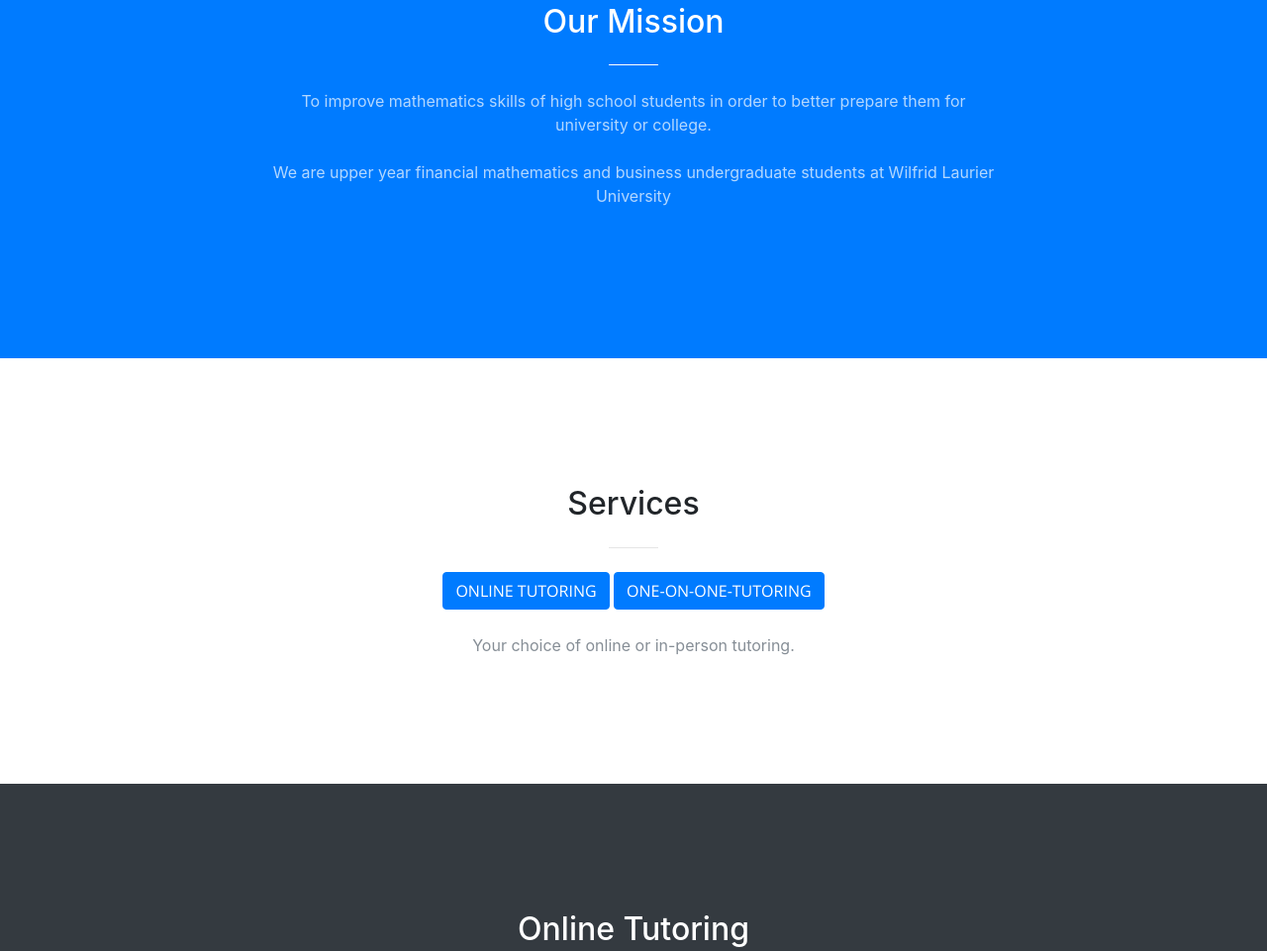
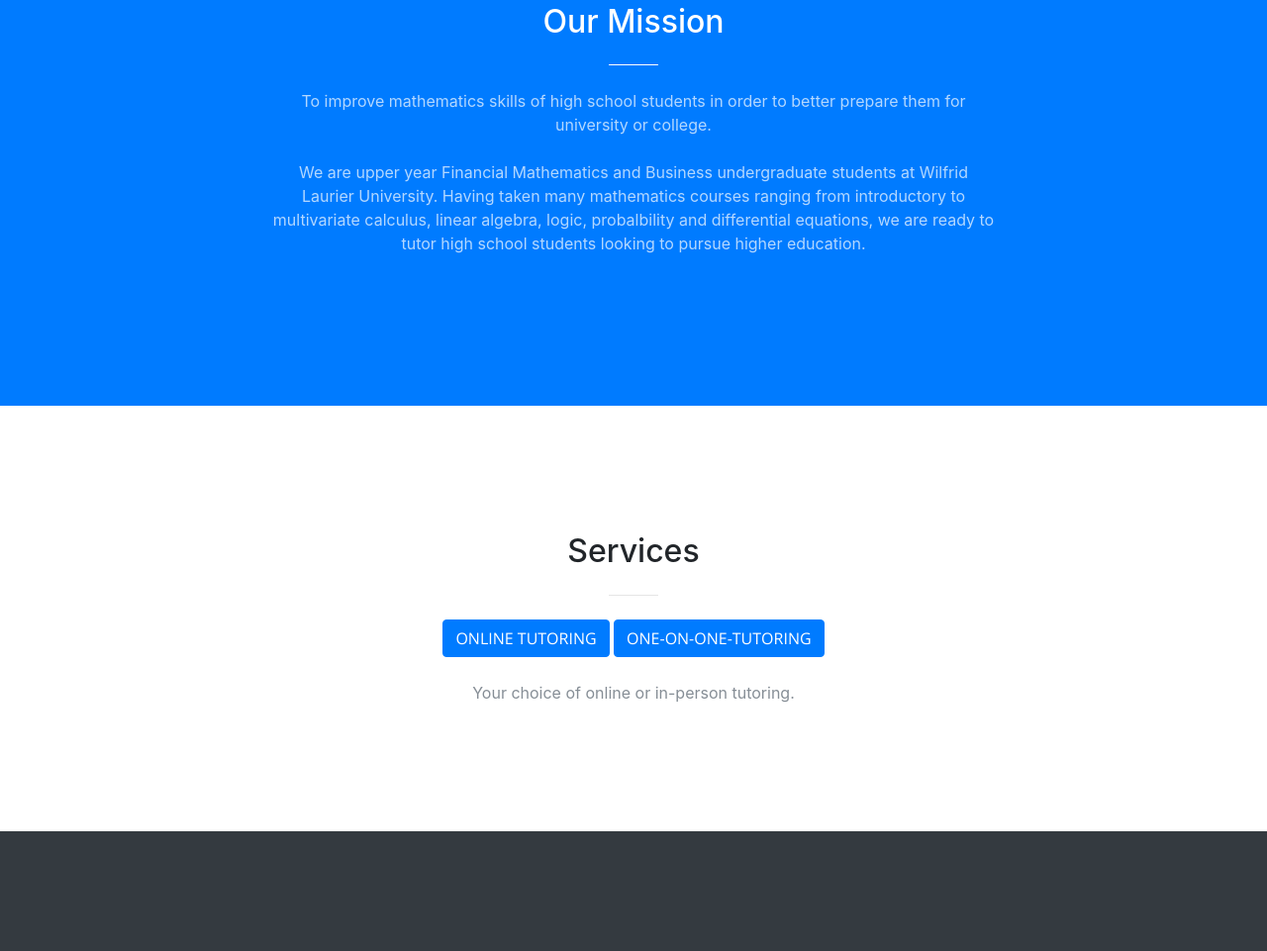
Before and after one commit to IuliD/Math-Be-Bright, a website with bundled scripts: page index.html in a window 1280 px wide. Shown: the part 925-1886 px from the top of the page at 99% size. Built offline with nearby package versions, Linux system fonts and the light colour scheme; a script that the page names is missing.

Commit message:
Update index.html

```diff
--- a/index.html
+++ b/index.html
@@ -82,8 +82,10 @@
             <h2 class="section-heading text-white">Our Mission</h2>
             <hr class="light my-4">
             <p class="text-faded mb-4">To improve mathematics skills of high school students in order to better prepare them for university or college.</p>
-            <p class="text-faded mb-4">We are upper year financial mathematics and business undergraduate students at
-            Wilfrid Laurier University </p>
+            <p class="text-faded mb-4">We are upper year Financial Mathematics and Business undergraduate students at
+            Wilfrid Laurier University. Having taken many mathematics courses ranging from introductory to multivariate calculus,
+            linear algebra, logic, probalbility and differential equations, we are ready to tutor high school students looking to
+            pursue higher education.</p>
           </div>
         </div>
       </div>
```
